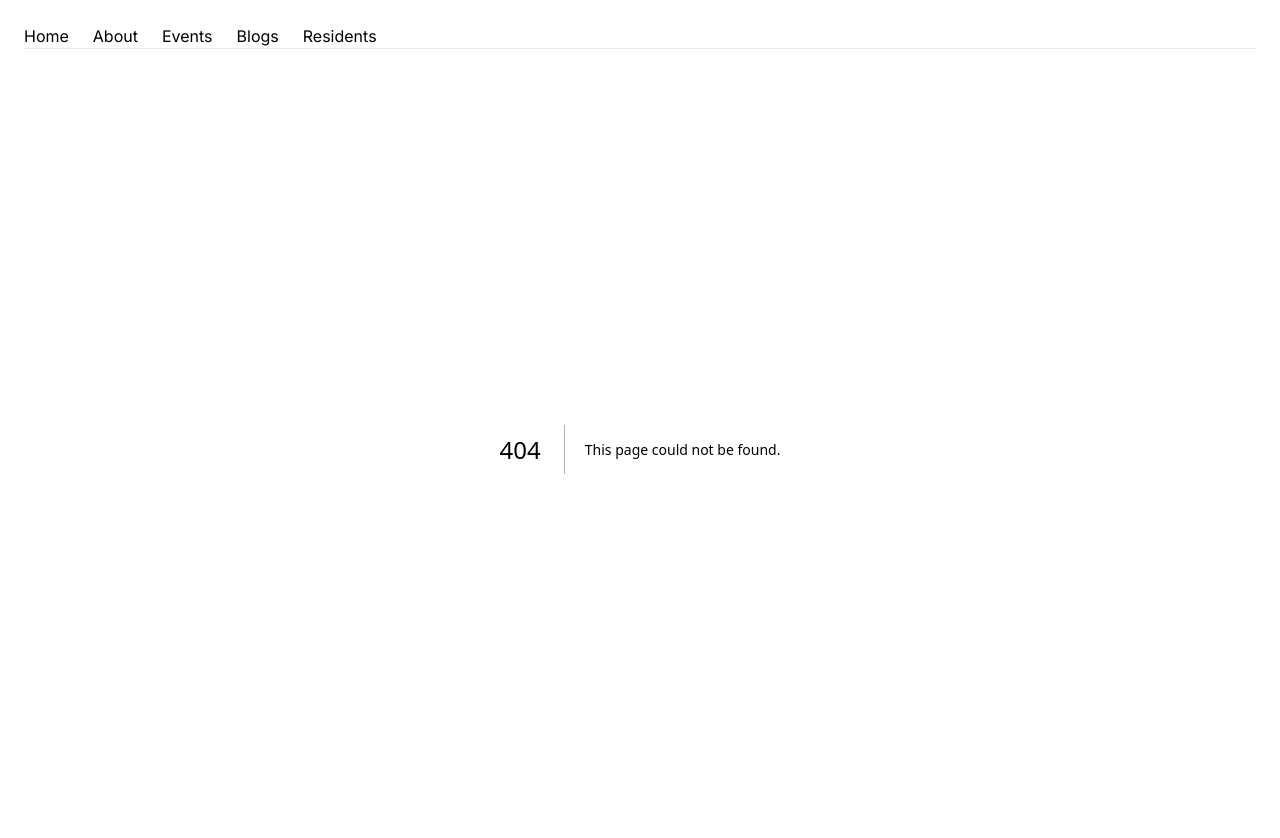
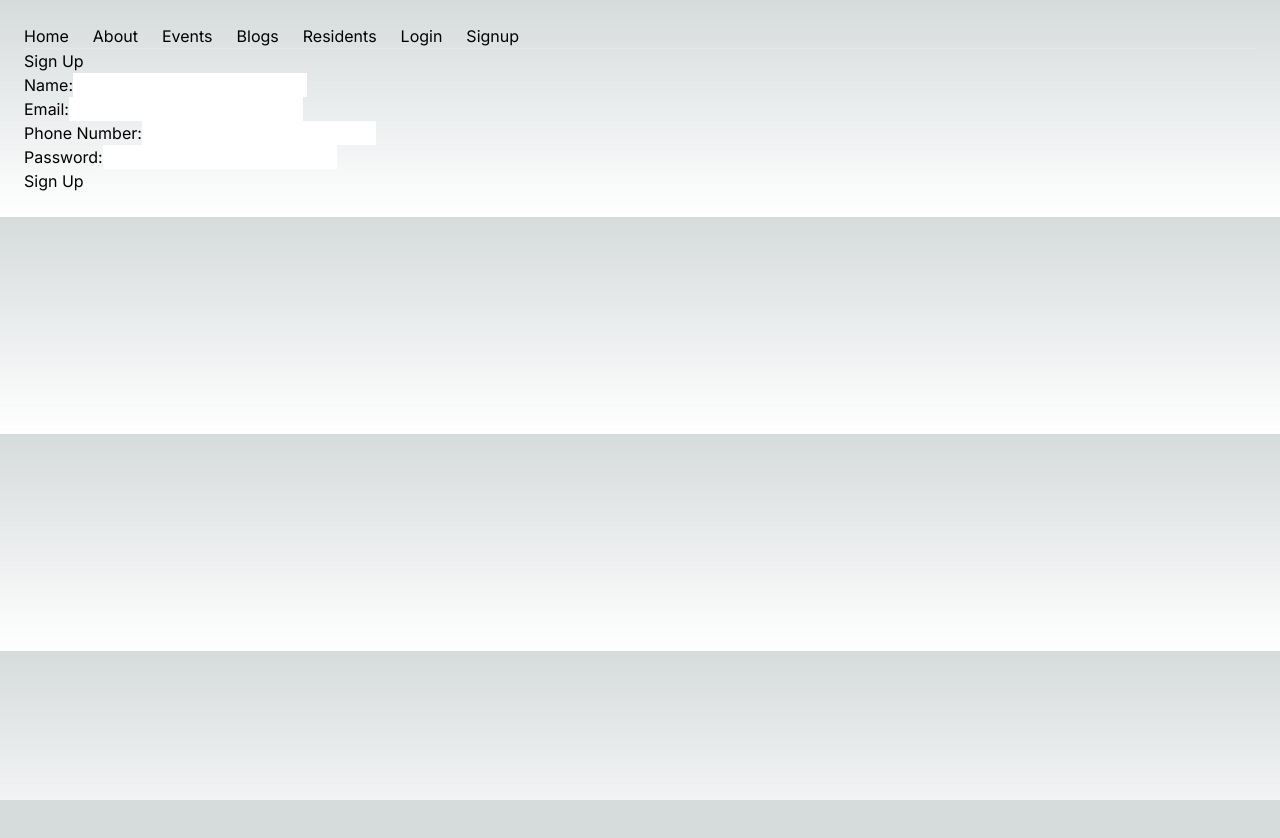
Before and after one commit to FaribMojahirJonak/Nextjs_Ever-Neighbour, a Next.js app: page /signup in a window 1280 px wide. Before the commit this address had no page. Shown: the top 838 px of the page. After the commit the page ends 800 px from the top, so only its background shows below. Built offline with nearby package versions, Linux system fonts and the light colour scheme.

Commit message:
login, registration page

```diff
--- /dev/null
+++ b/app/components/SignupForm.js
@@ -0,0 +1,44 @@
+import React from 'react';
+import { Formik, Form, Field, ErrorMessage } from 'formik';
+import * as Yup from 'yup';
+
+const SignupForm = ({ onSubmit }) => {
+  return (
+    <Formik
+      initialValues={{ name: '', email: '', phone: '', password: '' }}
+      validationSchema={Yup.object({
+        name: Yup.string().required('Name is required'),
+        email: Yup.string().email('Invalid email address').required('Email is required'),
+        phone: Yup.string().required('Phone number is required'),
+        password: Yup.string().min(6, 'Password must be at least 6 characters').required('Password is required'),
+      })}
+      onSubmit={onSubmit}
+    >
+      <Form>
+        <div>
+          <label>Name:</label>
+          <Field type="text" name="name" style={{ color: 'black' }} />
+          <ErrorMessage name="name" />
+        </div>
+        <div>
+          <label>Email:</label>
+          <Field type="email" name="email" style={{ color: 'black' }} />
+          <ErrorMessage name="email" />
+        </div>
+        <div>
+          <label>Phone Number:</label>
+          <Field type="text" name="phone" style={{ color: 'black' }} />
+          <ErrorMessage name="phone" />
+        </div>
+        <div>
+          <label>Password:</label>
+          <Field type="password" name="password" style={{ color: 'black' }} />
+          <ErrorMessage name="password" />
+        </div>
+        <button type="submit">Sign Up</button>
+      </Form>
+    </Formik>
+  );
+};
+
+export default SignupForm;
--- a/app/layout.js
+++ b/app/layout.js
@@ -30,6 +30,12 @@ export default function RootLayout({ children }) {
                         <li>
                             <Link href="/resident">Residents</Link>
                         </li>
+                        <li>
+                            <Link href="/login">Login</Link>
+                        </li>
+                        <li>
+                            <Link href="/signup">Signup</Link>
+                        </li>
                     </ul>
                 </nav>
                 <hr />
--- /dev/null
+++ b/app/login/page.js
@@ -0,0 +1,54 @@
+"use client"
+
+import { useState } from 'react';
+import axios from 'axios';
+import { useRouter } from 'next/navigation';
+
+const Login = () => {
+    const router = useRouter();
+    const [credentials, setCredentials] = useState({ email: '', password: '' });
+    const [error, setError] = useState('');
+
+    const handleChange = (e) => {
+        const { name, value } = e.target;
+        setCredentials({
+            ...credentials,
+            [name]: value
+        });
+    };
+
+    const handleSubmit = async (e) => {
+        e.preventDefault();
+        try {
+            const response = await axios.post('http://localhost:3000/admin/login', credentials);
+            // Assuming the server responds with a token upon successful login
+            const token = response.data.token;
+            // Store token in localStorage or session storage
+            localStorage.setItem('token', token);
+            // Redirect to another page upon successful login
+            router.push('/');
+        } catch (error) {
+            setError('Invalid username or password. Please try again.');
+        }
+    };
+
+    return (
+        <div>
+            <h1>Login</h1>
+            <form onSubmit={handleSubmit}>
+                <div>
+                    <label>Email:</label>
+                    <input type="email" name="email" value={credentials.email} style={{ color: 'black' }} onChange={handleChange} />
+                </div>
+                <div>
+                    <label>Password:</label>
+                    <input type="password" name="password" value={credentials.password} style={{ color: 'black' }} onChange={handleChange} />
+                </div>
+                {error && <p style={{ color: 'red' }}>{error}</p>}
+                <button type="submit">Login</button>
+            </form>
+        </div>
+    );
+};
+
+export default Login;
--- /dev/null
+++ b/app/signup/page.js
@@ -0,0 +1,32 @@
+"use client"
+
+import React, { useState } from 'react';
+import axios from 'axios';
+import { useRouter } from 'next/navigation';
+import SignupForm from '../components/SignupForm';
+
+const Signup = () => {
+  const router = useRouter();
+  const [signupError, setSignupError] = useState('');
+
+  const handleSubmit = async (values, { setSubmitting }) => {
+    try {
+      await axios.post(`http://localhost:3000/admin/registration`, values);
+      router.push('/login'); // Redirect to login page after successful signup
+    } catch (error) {
+      console.error('Signup failed:', error);
+      setSignupError('Signup failed. Please try again.');
+    }
+    setSubmitting(false);
+  };
+
+  return (
+    <div>
+      <h1>Sign Up</h1>
+      {signupError && <p style={{ color: 'red' }}>{signupError}</p>}
+      <SignupForm onSubmit={handleSubmit} />
+    </div>
+  );
+};
+
+export default Signup;
--- a/package.json
+++ b/package.json
@@ -10,9 +10,11 @@
   },
   "dependencies": {
     "axios": "^1.6.8",
+    "formik": "^2.4.6",
     "next": "14.2.3",
     "react": "^18",
-    "react-dom": "^18"
+    "react-dom": "^18",
+    "yup": "^1.4.0"
   },
   "devDependencies": {
     "eslint": "^8",
```
Also changed, not shown: 1 other file (tests, documents, lock files or other folders).
